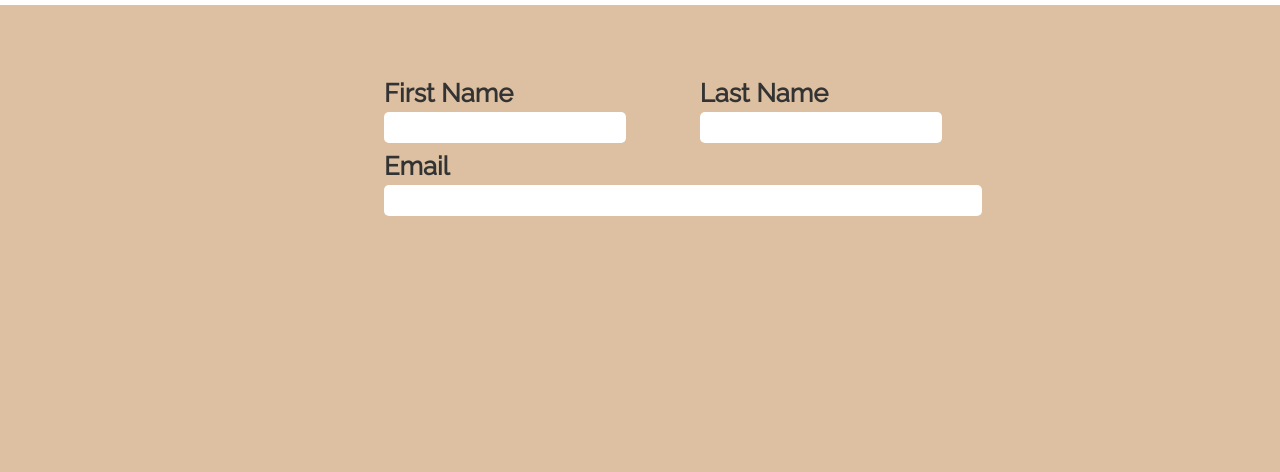
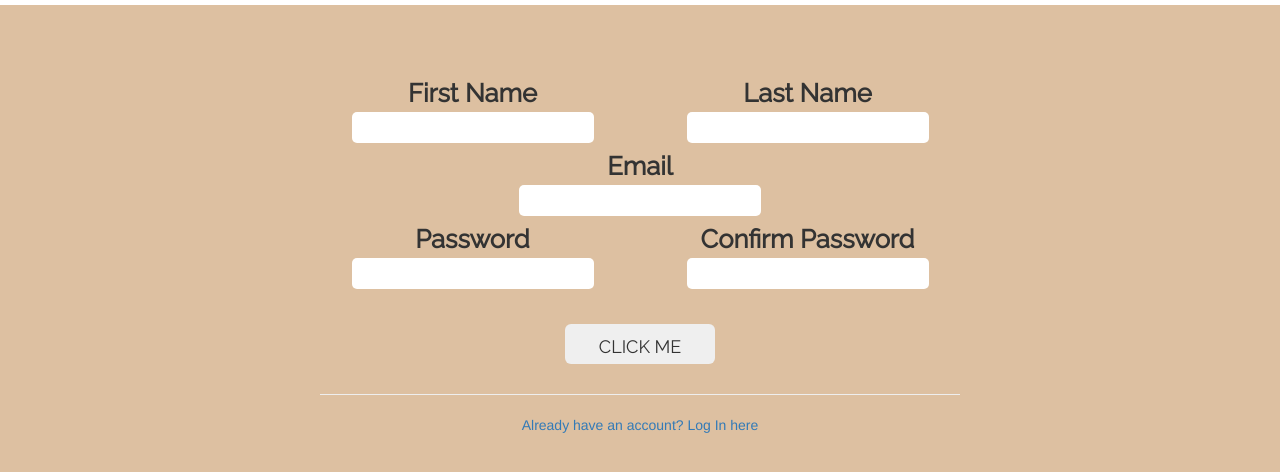
Before and after one commit to odilialirani/BuddyUp, a website: page public/joinus.html in a window 1280 px wide. Shown: the part 102-574 px from the top of the page. Drawn offline with nearby package versions, Linux system fonts and the light colour scheme.

Commit message:
SignUp LogIn UI

```diff
--- a/public/css/joinus.css
+++ b/public/css/joinus.css
@@ -15,8 +15,6 @@ h1 {
     background-color: #ddc0a1;
 }
 #signUpForm {
-    margin-left: 30%;
-    margin-right: 23%;
 
 }
 body {
@@ -39,3 +37,9 @@ span {
     font-family: 'Raleway', sans-serif;
     font-size: 2vw;
 }
+.btn {
+  width: 150px;
+  height: 40px;
+  margin: 10px 30px;
+  font-family: 'Raleway', sans-serif;
+}
--- a/public/joinus.html
+++ b/public/joinus.html
@@ -25,22 +25,22 @@
         <div id="brand">
             <h1>Buddy<b>Up</b></h1>
         </div>
-        <div id="content">
-            <div class="container-liquid" id="signUpForm">
+        <div id="content" style="text-align: center;">
+            <div class="container-liquid" id="signUpForm" style="display: inline-block; width: 50%;">
                 <form>
                     <div class="row">
-                        <div class="col-md-6">
+                        <div class="col-md-6 col-xs-3">
                             <span><strong>First Name</strong></span>
                         </div>
-                        <div class="col-md-6">
+                        <div class="col-md-6 col-xs-3">
                             <span><strong>Last Name</strong></span>
                         </div>
                     </div>
                     <div class="row">
-                        <div class="col-md-6">
+                        <div class="col-md-6 col-xs-3">
                             <textarea rows="1"></textarea>
                         </div>
-                        <div class="col-md-6">
+                        <div class="col-md-6 col-xs-3">
                             <textarea rows="1"></textarea>
                         </div>
                     </div>
@@ -51,10 +51,32 @@
                     </div>
                     <div class="row">
                         <div class="col-md-12 col-lg-12">
-                            <textarea rows="1" cols="52"></textarea>
+                            <center>
+                                <textarea rows="1"></textarea>
+                            </center>
                         </div>
                     </div>
+                    <div class="row">
+                        <div class="col-md-6 col-xs-3">
+                            <span><strong>Password</strong></span>
+                        </div>
+                        <div class="col-md-6 col-xs-3">
+                            <span><strong>Confirm Password</strong></span>
+                        </div>
+                    </div>
+                    <div class="row">
+                        <div class="col-md-6 col-xs-3">
+                            <textarea rows="1"></textarea>
+                        </div>
+                        <div class="col-md-6 col-xs-3">
+                            <textarea rows="1"></textarea>
+                        </div>
+                    </div>
+                    <br>
+                    <button class="btn btn-lg">CLICK ME</button>
                 </form>
+                <hr>
+                <a href="/login">Already have an account? Log In here</a>
             </div>
         </div>
     </body>
--- a/server.js
+++ b/server.js
@@ -14,6 +14,8 @@ app.get('/:path', (req, res) => {
     const path = req.params.path;
 	if (path == "joinus") {
         res.sendFile('joinus.html', pathName);
+    } else if (path == "login") {
+        res.sendFile('login.html', pathName);
     } else {
         res.status(404).send("NOT FOUND");
     }
```
Also changed, not shown: public/index.html (+4 -3 lines), public/login.html (added, +63 -0 lines).
